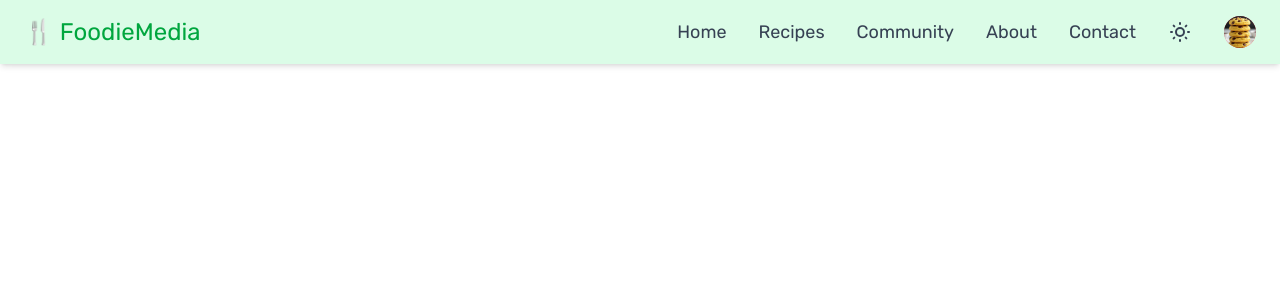
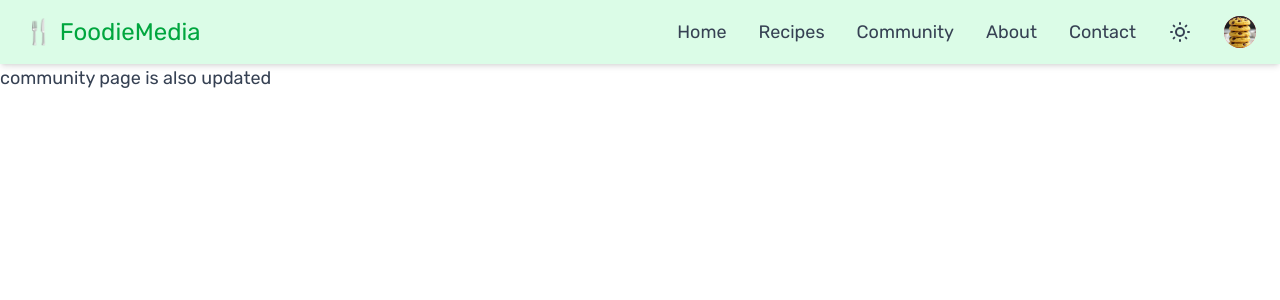
Before and after one commit to shiba-murmu/Discover-your-recipe, a React (Vite) app in the folder frontend/: page /community in a window 1280 px wide. Shown: the top 300 px of the page. Built offline with nearby package versions, Linux system fonts and the light colour scheme.

Commit message:
community page is also updated.

```diff
--- a/frontend/src/pages/Community/CommunityPage/Community_page.jsx
+++ b/frontend/src/pages/Community/CommunityPage/Community_page.jsx
@@ -2,7 +2,11 @@ import React from 'react'
 
 function Community_page() {
   return (
-    <div>Community_page</div>
+   <>
+        <div className='mt-17 md:mt-16'>
+                community page is also updated
+        </div>
+   </>
   )
 }
 
```
